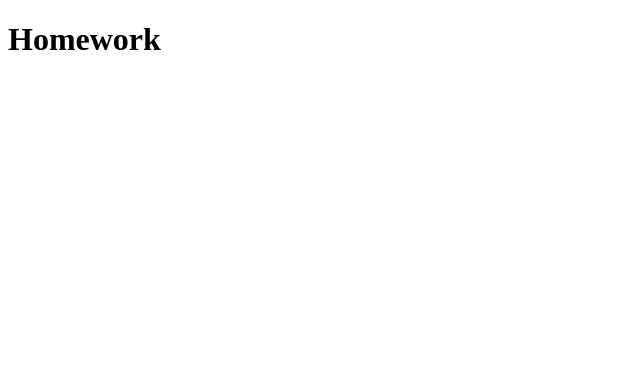
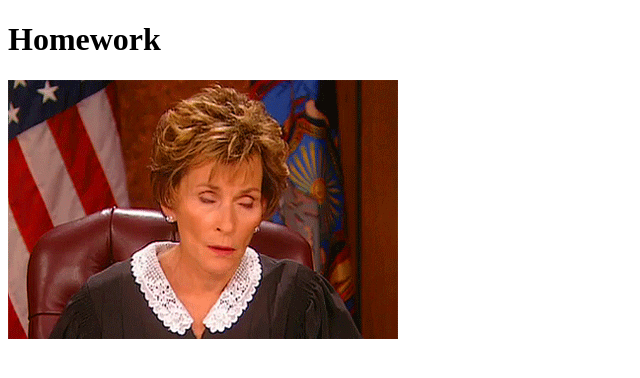
Before and after one commit to zohartsoran/zohar, a plain HTML site: page homework.html in a window 1280 px wide. Shown: the whole page, without its empty margins (0-640 px from the left). Drawn offline with Linux system fonts and the light colour scheme.

Commit message:
Update homework.html

```diff
--- a/homework.html
+++ b/homework.html
@@ -3,3 +3,5 @@
 <body>
 
 <h1> Homework </h1>
+<p>
+  <img src="eye.gif">
```
